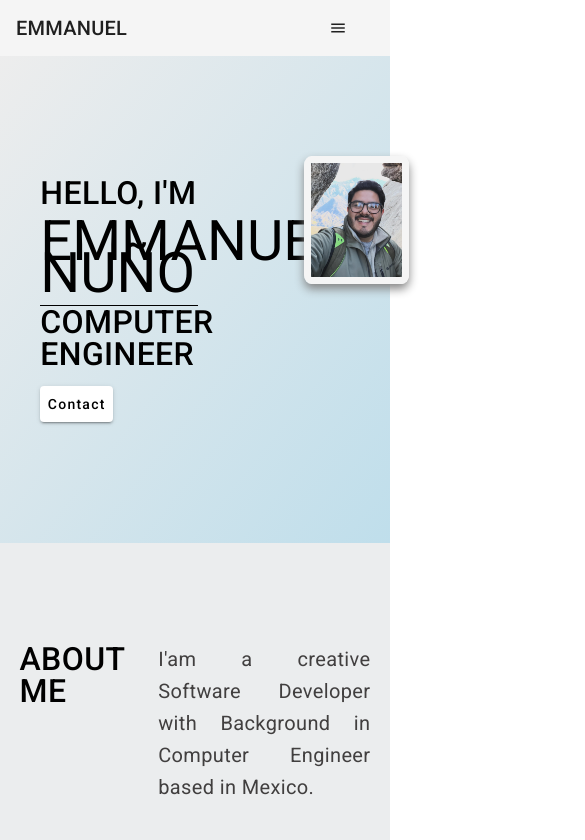
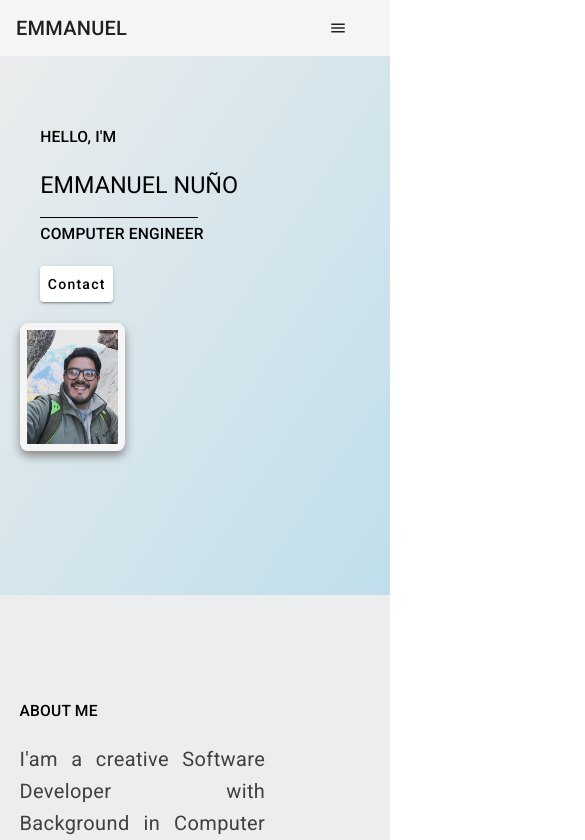
Before and after one commit to emmanuelnunoe/emmanuelnunoe, an Angular app in the folder website/emmanuelnuno/: page / in a window 390 px wide. Shown: the top 840 px of the page, 585 px wide, since content can reach past the window. Built offline with nearby package versions, Linux system fonts and the light colour scheme.

Commit message:
added media query to enheance text readability, and sticky toolbar

```diff
--- a/website/emmanuelnuno/src/app/app.component.html
+++ b/website/emmanuelnuno/src/app/app.component.html
@@ -1,5 +1,8 @@
-<app-navbar>
-</app-navbar>
+<div class="router-outlet">
+  <app-navbar>
+  </app-navbar>
+</div>
+
 <section class="welcome section">
   <div class="row container">
     <div class="welcome-text">
--- a/website/emmanuelnuno/src/app/components/navbar/navbar.component.html
+++ b/website/emmanuelnuno/src/app/components/navbar/navbar.component.html
@@ -1,3 +1,5 @@
+<nav>
+
 <mat-toolbar role="heading">
   <span>EMMANUEL</span>
   <span class="example-spacer"></span>
@@ -24,3 +26,4 @@
     </mat-menu>
 
 </mat-toolbar>
+</nav>
--- a/website/emmanuelnuno/src/app/components/projects/projects.component.css
+++ b/website/emmanuelnuno/src/app/components/projects/projects.component.css
@@ -16,8 +16,9 @@
 
 .more-projects-button{
     align-self:center;
-    margin: 5em 45em;
+    margin: 5vw 34vw;
     width:20%;
+    max-width:400px;
 }
 
 p{
--- a/website/emmanuelnuno/src/styles.css
+++ b/website/emmanuelnuno/src/styles.css
@@ -22,13 +22,13 @@ body {
 }
 
 h1 {
-  font-size: 3.5rem !important;
+  font-size: 3vw !important;
   margin-top: 0;
 }
 
 
 h2 {
-  font-size: 2rem !important;
+  font-size: 2vw !important;
 }
 
 .container {
@@ -45,3 +45,24 @@ h2 {
 .section {
   padding: 100px 0;
 }
+
+
+mat-toolbar {
+  position: fixed;
+  top: 0;
+  z-index:1
+}
+
+
+@media (max-width: 599px){
+    h1{
+      font-size:6vw !important;
+    }
+
+    h2{
+        font-size: 4vw !important;
+    }
+    .row{
+        display:block;
+    }
+}
```
